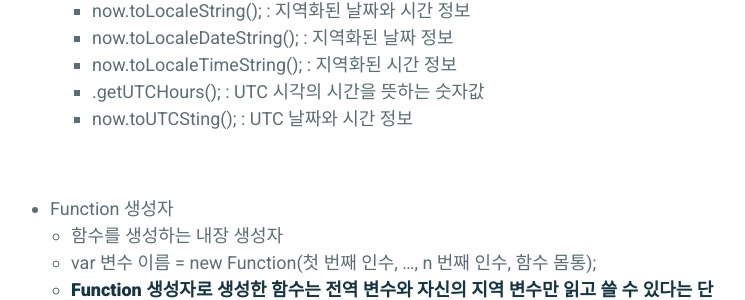
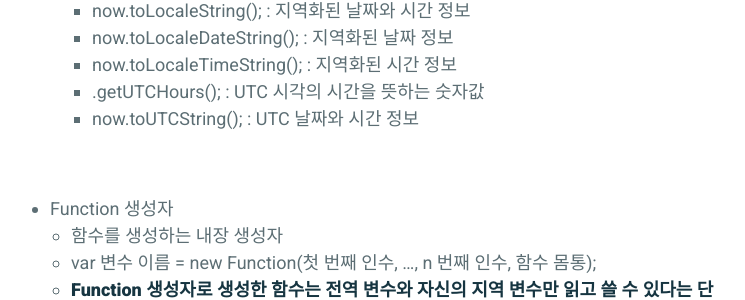
Before and after one commit to absolutelyfullycapable/absolutelyfullycapable.github.io, a Jekyll site: the page built from _posts/2020-09-13-javascript-객체의기초와생성방법.md, in a window 1280 px wide and 900 px high, scrolled down 3518 px. Shown: the part 152-452 px from the top of the window, without its empty margins (261-1006 px from the left). Built offline with Jekyll 4.4.1, drawn with Linux system fonts in a browser that asks for light colours.

Commit message:
Update 2020-09-13-javascript-객체의기초와생성방법.md
modify error

```diff
--- a/_posts/2020-09-13-javascript-객체의기초와생성방법.md
+++ b/_posts/2020-09-13-javascript-객체의기초와생성방법.md
@@ -160,7 +160,7 @@ comments: true
 		- now.toLocaleDateString(); : 지역화된 날짜 정보
 		- now.toLocaleTimeString(); : 지역화된 시간 정보
 		- .getUTCHours(); : UTC 시각의 시간을 뜻하는 숫자값
-		- now.toUTCSting(); : UTC 날짜와 시간 정보
+		- now.toUTCString(); : UTC 날짜와 시간 정보
 
 <br/>
 
```
